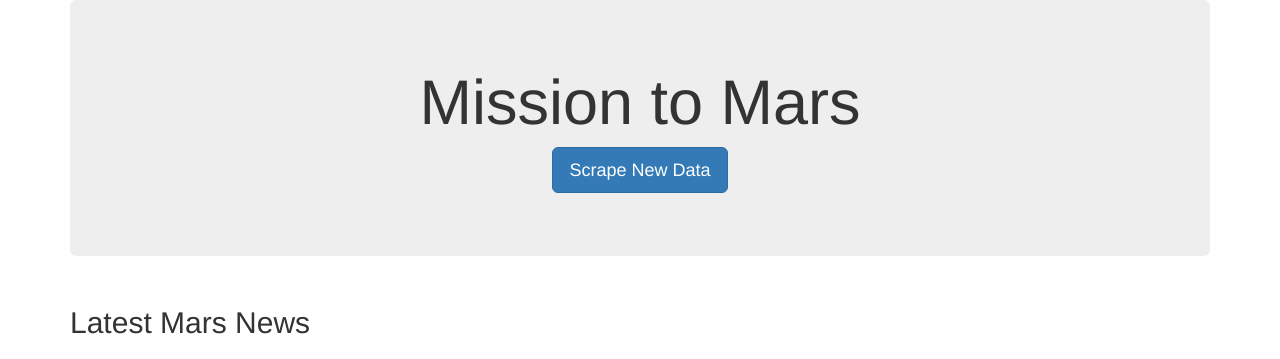
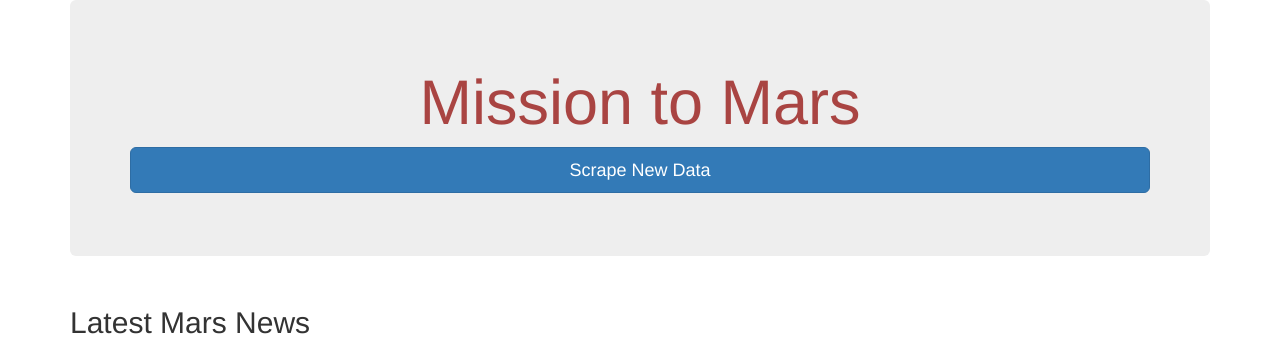
Before and after one commit to vic-medrano/Mission-to-Mars, a Flask app: template templates/index.html in a window 1280 px wide. Shown: the top 359 px of the page. Run offline with Flask 2, Linux system fonts and the light colour scheme; the template is opened without the code that fills it, so the values that code supplies are empty; some libraries are stand-ins or nearby versions.

Commit message:
updated files

```diff
--- a/templates/index.html
+++ b/templates/index.html
@@ -13,17 +13,17 @@
   <body>
     <div class="container">
       <!-- Add Jumbotron to Header -->
-      <div class="jumbotron text-center">
-        <h1>Mission to Mars</h1>
+      <div class="jumbotron text-center bg-info">
+        <h1><a class="text-danger">Mission to Mars</a></h1>
         <!-- Add a button to activate scraping script -->
-        <p><a class="btn btn-primary btn-lg" href="/scrape" role="button">Scrape New Data</a></p>
+        <p><a class="btn btn-primary btn-lg btn-block" href="/scrape" role="button">Scrape New Data</a></p>
       </div>
       <!-- Add section for Mars News -->
       <div class="row" id="mars-news">
         <div class="col-md-12">
+          <h2>Latest Mars News</h2>
           <div class="media">
             <div class="media-body">
-              <h2>Latest Mars News</h2>
               <h4 class="media-heading">{{ mars.news_title }}</h4>
               <p>{{ mars.news_paragraph }}</p>
             </div>
@@ -53,10 +53,9 @@
           </div>
         </div>
       <div class = "row" id="mars-hemispheres">
-
         {% for hemisphere in mars.hemisphere %}
         <div class="col-md-6">
-          <img src="{{hemisphere.img_url}}" width="250" height="250" >
+          <img src="{{hemisphere.img_url}}" width="250" height="250" class="img-thumbnail">
           <h4>{{hemisphere.title}}</h4>
         </div>
         {% endfor %}
```
